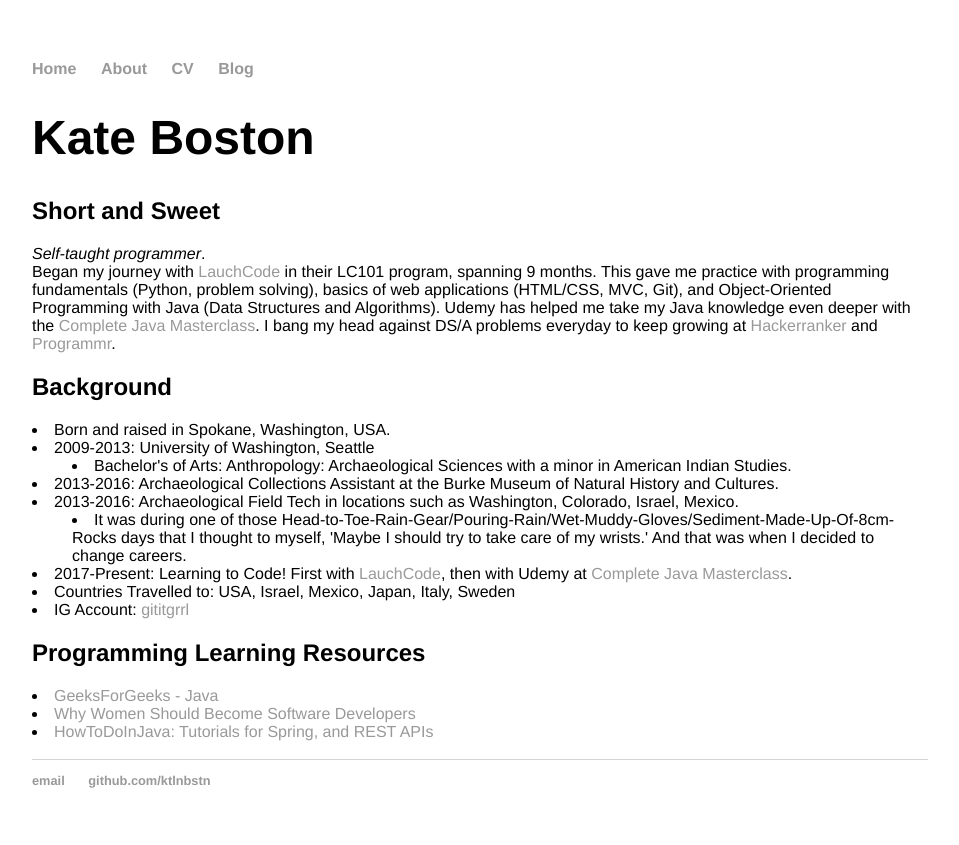
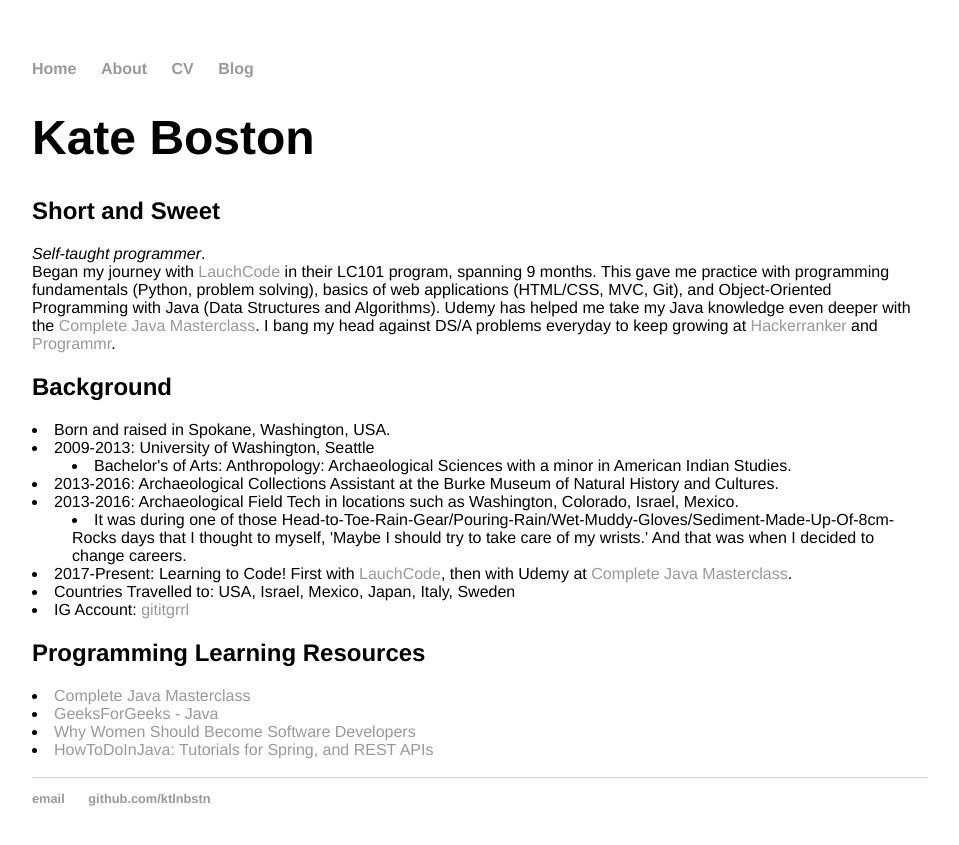
Before and after one commit to ktlnbstn/ktlnbstn.github.io, a Jekyll site: the page built from about/index.html, in a window 1280 px wide. Shown: the top 845 px of the page, without its empty margins (160-1119 px from the left). Built offline with Jekyll 4.4.1, drawn with Linux system fonts in a browser that asks for light colours.

Commit message:
add java resources

```diff
--- a/about/index.html
+++ b/about/index.html
@@ -32,6 +32,7 @@
 	</dl>
 
 <h2>Programming Learning Resources</h2>
+	<li><a href="https://www.udemy.com/java-the-complete-java-developer-course/">Complete Java Masterclass</a></li>
 	<li><a href="https://www.geeksforgeeks.org/java/">GeeksForGeeks - Java</a></li>
 	<li><a href="http://www.brightspot.com/blog/developer-life-why-women-should-become-software-developers">Why Women
 		Should Become Software Developers</a></li>
```
